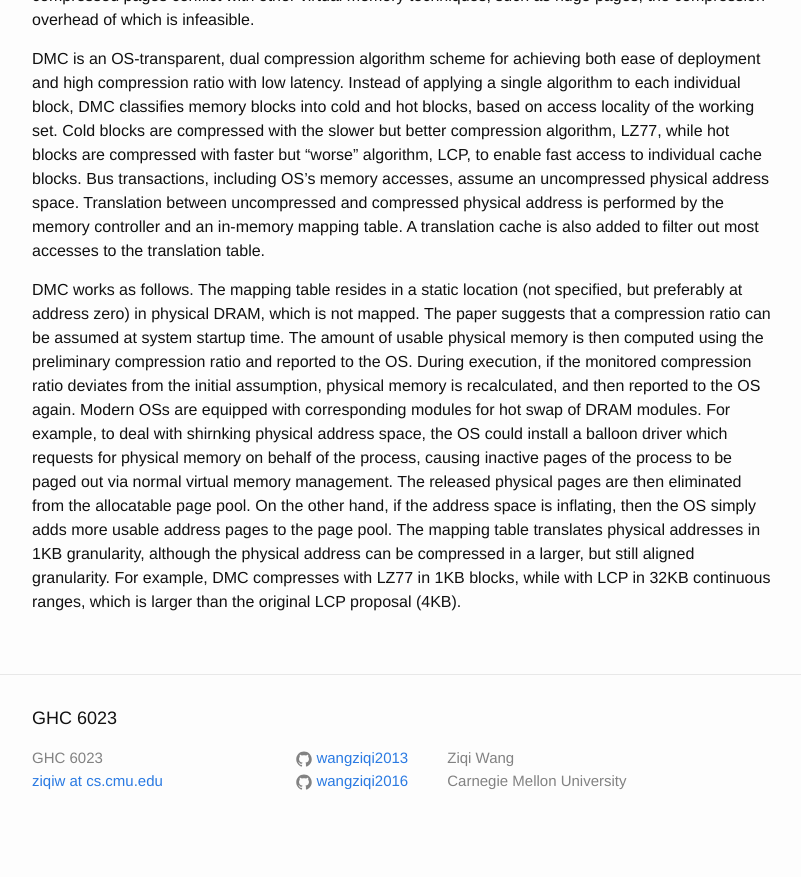
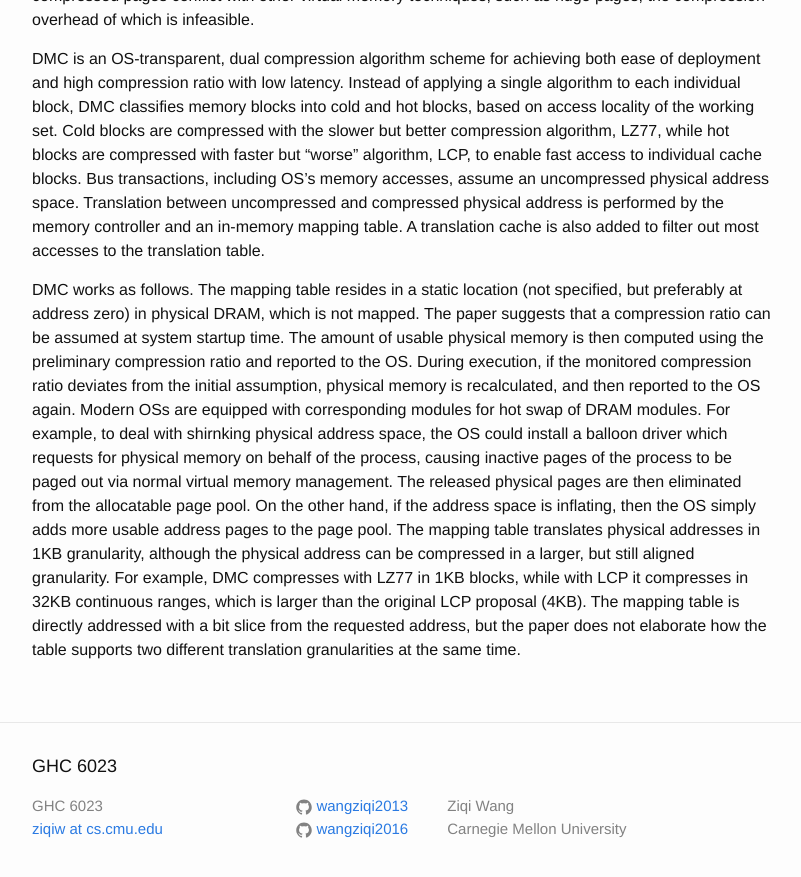
Before and after one commit to wangziqi2013/wangziqi2013.github.io, a Jekyll site: the page built from _posts/2020-07-15-dmc.markdown, in a window 1280 px wide and 900 px high, scrolled down 1405 px. Shown: the top 877 px of the window, without its empty margins (238-1039 px from the left). Built offline with Jekyll 4.4.1, drawn with Linux system fonts in a browser that asks for light colours; before the commit the page ends 2257 px from its top, so only the background shows below that.

Commit message:
Finish table

```diff
--- a/_posts/2020-07-15-dmc.markdown
+++ b/_posts/2020-07-15-dmc.markdown
@@ -68,5 +68,7 @@ physical memory on behalf of the process, causing inactive pages of the process
 management. The released physical pages are then eliminated from the allocatable page pool.
 On the other hand, if the address space is inflating, then the OS simply adds more usable address pages to the page pool.
 The mapping table translates physical addresses in 1KB granularity, although the physical address can be compressed in
-a larger, but still aligned granularity. For example, DMC compresses with LZ77 in 1KB blocks, while with LCP in 32KB
-continuous ranges, which is larger than the original LCP proposal (4KB).
+a larger, but still aligned granularity. For example, DMC compresses with LZ77 in 1KB blocks, while with LCP it compresses
+in 32KB continuous ranges, which is larger than the original LCP proposal (4KB).
+The mapping table is directly addressed with a bit slice from the requested address, but the paper does not elaborate
+how the table supports two different translation granularities at the same time.
```
